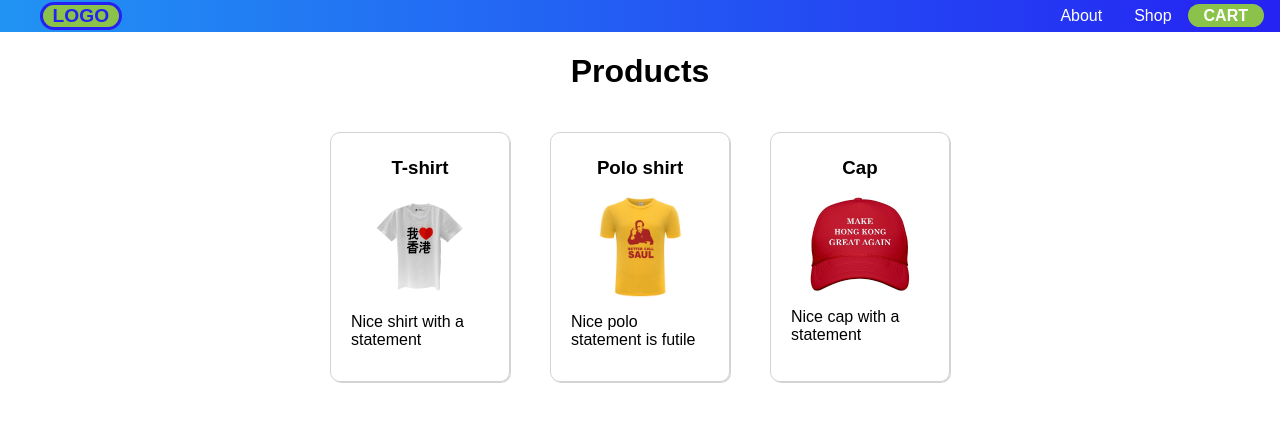
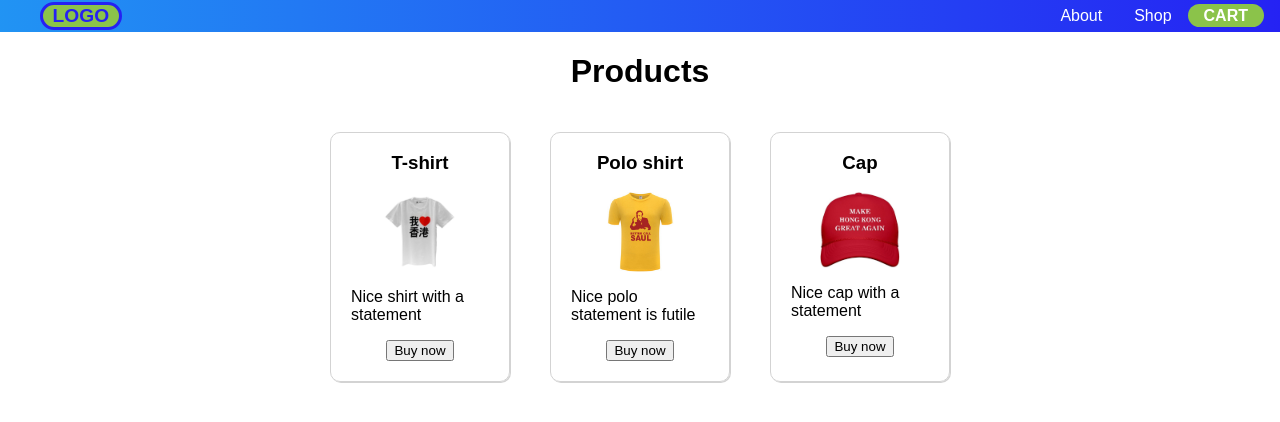
Before and after one commit to Hotheda/Calvinshop, a React (Create React App) app in the folder ClientApp/: page /shop in a window 1280 px wide. Shown: the top 422 px of the page. Built offline with nearby package versions, Linux system fonts and the light colour scheme.

Commit message:
Added inCart var in context

```diff
--- a/ClientApp/src/Styles.css
+++ b/ClientApp/src/Styles.css
@@ -146,12 +146,12 @@ body{
     box-shadow: 1px 1px lightgray;
     height: 250px;
     width: 180px;
-    padding: 5px 20px;
+    padding: 0px 20px;
     margin: 20px;
     overflow: hidden;
 }
 .product_img{
-    width: 100px;
+    width: 80px;
 }
 
 /****** XXX ******/
--- a/ClientApp/src/components/Home.js
+++ b/ClientApp/src/components/Home.js
@@ -13,7 +13,7 @@ function Home(){
                 </div>
             </div>
             <div className="help_btn">
-                <a href="">How can i help?</a>
+                <a href="none">How can i help?</a>
             </div>
         </div>
     )
--- a/ClientApp/src/components/ProductsContext.js
+++ b/ClientApp/src/components/ProductsContext.js
@@ -5,8 +5,12 @@ export const ProductsContext = createContext();
 
 class ProductsContextProvider extends React.Component {
     state = {
-        productsList: products.products
+        productsList: products.products.map(product => {
+            product.inCart= false
+            return(product)
+        })
     }
+
     render() {
         return(
             <ProductsContext.Provider value={{...this.state}}>
--- a/ClientApp/src/components/Shop.js
+++ b/ClientApp/src/components/Shop.js
@@ -3,12 +3,14 @@ import {ProductsContext} from "./ProductsContext"
 
 
 function Shop(){
+    //console.log(useContext(ProductsContext).productsList)
     const product=useContext(ProductsContext).productsList.map((item)=>{
         return (
             <div key={item.id} className="product_frame">
                 <h3>{item.name}</h3>
                 <img className= "product_img" alt="productimage" src={"./img/products/"+item.img}/>
                 <p>{item.description}</p>
+                <button onClick={()=>(console.log(item.name))} >Buy now</button>
             </div>
         )
     })
```
